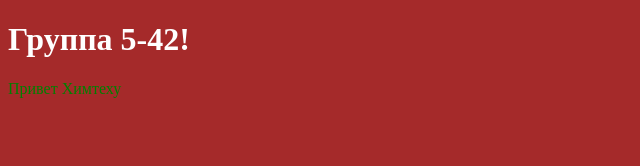
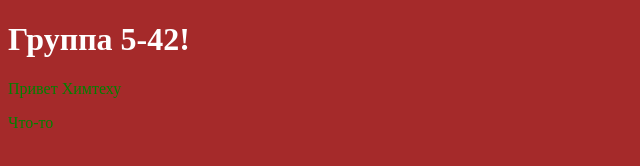
Before and after one commit to Firestorm01X2/site-3-42-2024, a plain HTML site: page index.html in a window 1280 px wide. Shown: the full height of the page, 0-640 px from the left. Drawn offline with Linux system fonts and the light colour scheme.

Commit message:
Добавил строку "что-то"

```diff
--- a/index.html
+++ b/index.html
@@ -6,5 +6,6 @@
 <body>
 	<h1> Группа 5-42!</h1>
 	<p>Привет Химтеху</p>
+	<p>Что-то</p>
 </body>
 </html>
```
